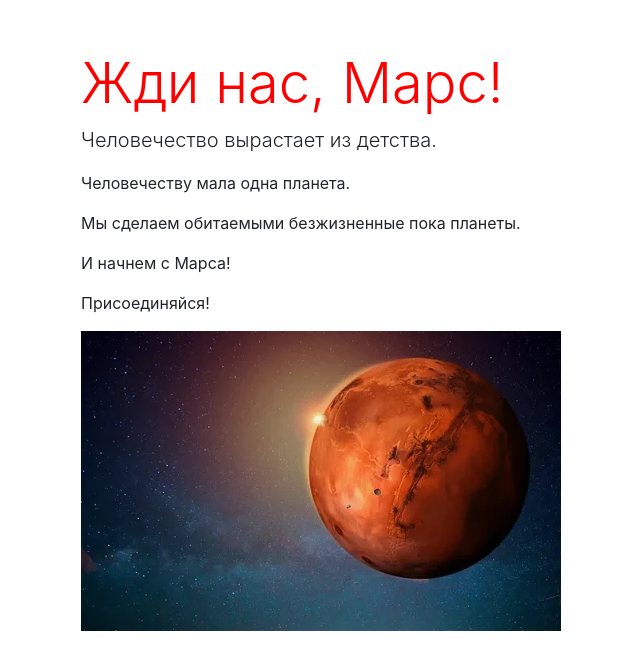
After one commit to et3nalblvde/lmsflask, a Flask app: page /promotion_image in a window 1280 px wide. The commit adds this page. Shown: the top 670 px of the page, without its empty margins (4-644 px from the left). Run offline with Flask 3, Linux system fonts and the light colour scheme; some libraries are stand-ins or nearby versions.

Commit message:
Реклама с картинкой

```diff
--- a/app.py
+++ b/app.py
@@ -1,13 +1,12 @@
-import os
 from flask import Flask, render_template
 from flask_bootstrap import Bootstrap
 
 app = Flask(__name__)
 Bootstrap(app)
 
-@app.route('/')
-def index():
-    return render_template('index.html')
+@app.route('/promotion_image')
+def promotion_image():
+    return render_template('promotion_image.html')
 
 if __name__ == '__main__':
     app.run(debug=True)
--- a/static/css/style.css
+++ b/static/css/style.css
@@ -1,3 +1,6 @@
+h1 {
+    color: red;
+}
 body {
     padding-top: 50px;
 }
--- /dev/null
+++ b/templates/promotion_image.html
@@ -0,0 +1,24 @@
+<!DOCTYPE html>
+<html lang="ru">
+<head>
+    <meta charset="UTF-8">
+    <meta name="viewport" content="width=device-width, initial-scale=1.0">
+    <title>Марс</title>
+    <link href="https://stackpath.bootstrapcdn.com/bootstrap/4.3.1/css/bootstrap.min.css" rel="stylesheet">
+    <link href="{{ url_for('static', filename='css/style.css') }}" rel="stylesheet">
+</head>
+<body>
+<div class="container">
+    <h1 class="display-4">Жди нас, Марс!</h1>
+    <p class="lead">Человечество вырастает из детства.</p>
+    <p>Человечеству мала одна планета.</p>
+    <p>Мы сделаем обитаемыми безжизненные пока планеты.</p>
+    <p>И начнем с Марса!</p>
+    <p>Присоединяйся!</p>
+    <img src="{{ url_for('static', filename='img/mars1.jpg') }}" class="img-fluid" alt="Марс">
+</div>
+<script src="https://code.jquery.com/jquery-3.3.1.slim.min.js"></script>
+<script src="https://cdnjs.cloudflare.com/ajax/libs/popper.js/1.14.7/umd/popper.min.js"></script>
+<script src="https://stackpath.bootstrapcdn.com/bootstrap/4.3.1/js/bootstrap.min.js"></script>
+</body>
+</html>
```
